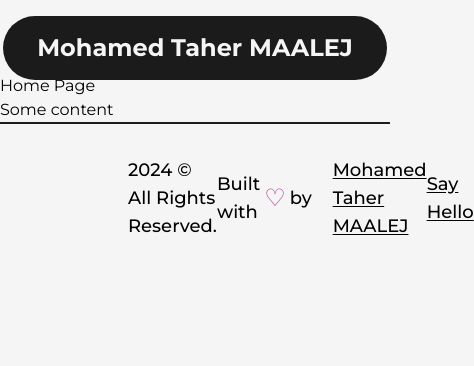
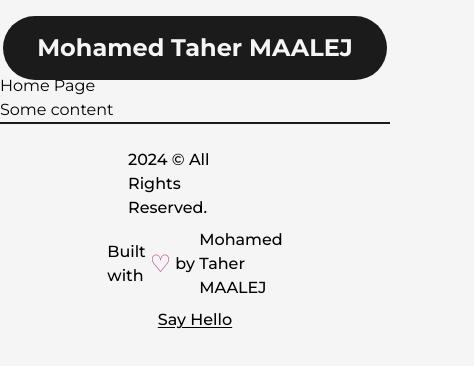
Before and after one commit to MohamedTaherMaalej/my-portfolio, a Next.js app: page /home in a window 390 px wide. Shown: the top 366 px of the page, 474 px wide, since content can reach past the window. Built offline with nearby package versions, Linux system fonts and the light colour scheme.

Commit message:
Enhance responsiveness

```diff
--- a/components/Footer.js
+++ b/components/Footer.js
@@ -4,14 +4,14 @@
 
 function Footer() {
   return (
-    <footer className='w-full border-t-2 border-solid border-dark font-medium text-lg dark:text-light dark:border-light'>
-        <Layout className='py-8 flex items-center justify-between'>
+    <footer className='w-full border-t-2 border-solid border-dark font-medium text-lg dark:text-light dark:border-light sm:text-base'>
+        <Layout className='py-8 flex items-center justify-between lg:flex-col lg:py-6'>
             <span> {new Date().getFullYear()} &copy; All Rights Reserved. </span>
-            <div className='flex items-center space-x-4'>
+            <div className='flex items-center lg:py-2'>
                 Built with <span className='text-primary dark:text-primaryDark text-2xl px-1'> &#9825; </span>
-                by&nbsp; <Link href="https://www.mohamedtahermaalej.me" className='underline underline-offset-2' target={'_blank'}>Mohamed Taher MAALEJ</Link>
+                by&nbsp; <Link href="https://www.mohamedtahermaalej.com" classNacom='underline underline-offset-2' target={'_blank'}>Mohamed Taher MAALEJ</Link>
             </div>
-            <Link href="https://www.mohamedtahermaalej.me" className='underline underline-offset-2' target={'_blank'}>Say Hello</Link>
+            <Link href="https://www.mohamedtahermaalej.com" className='underline underline-offset-2' target={'_blank'}>Say Hello</Link>
         </Layout>
     </footer>
   )
```
